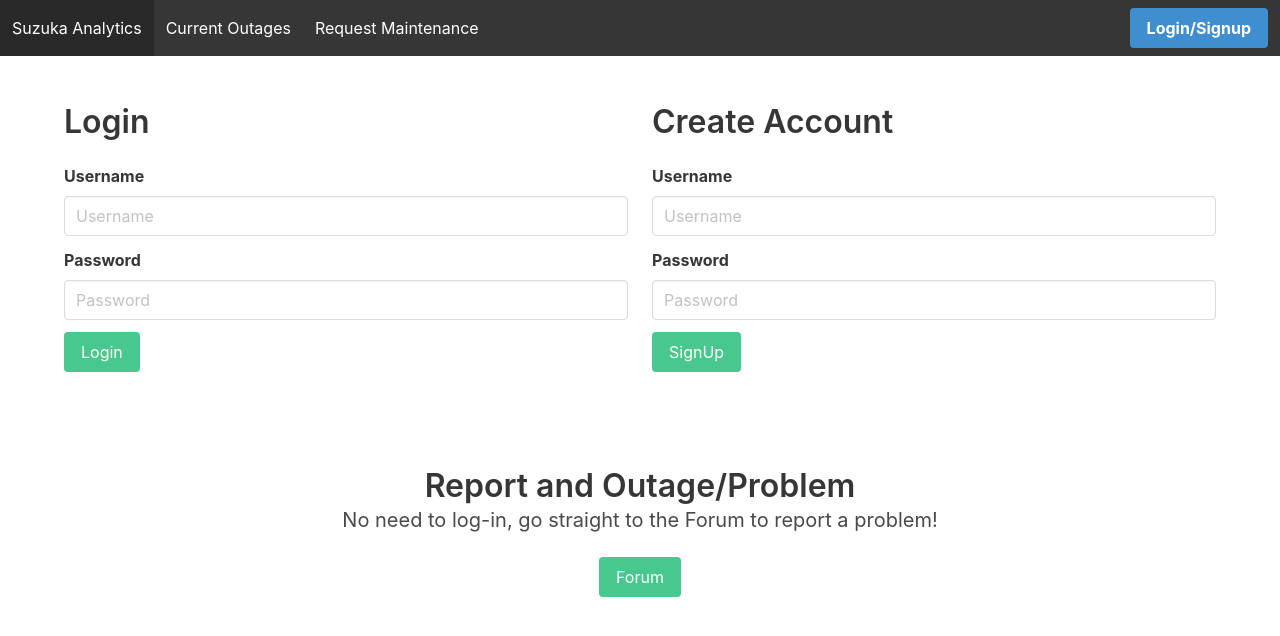
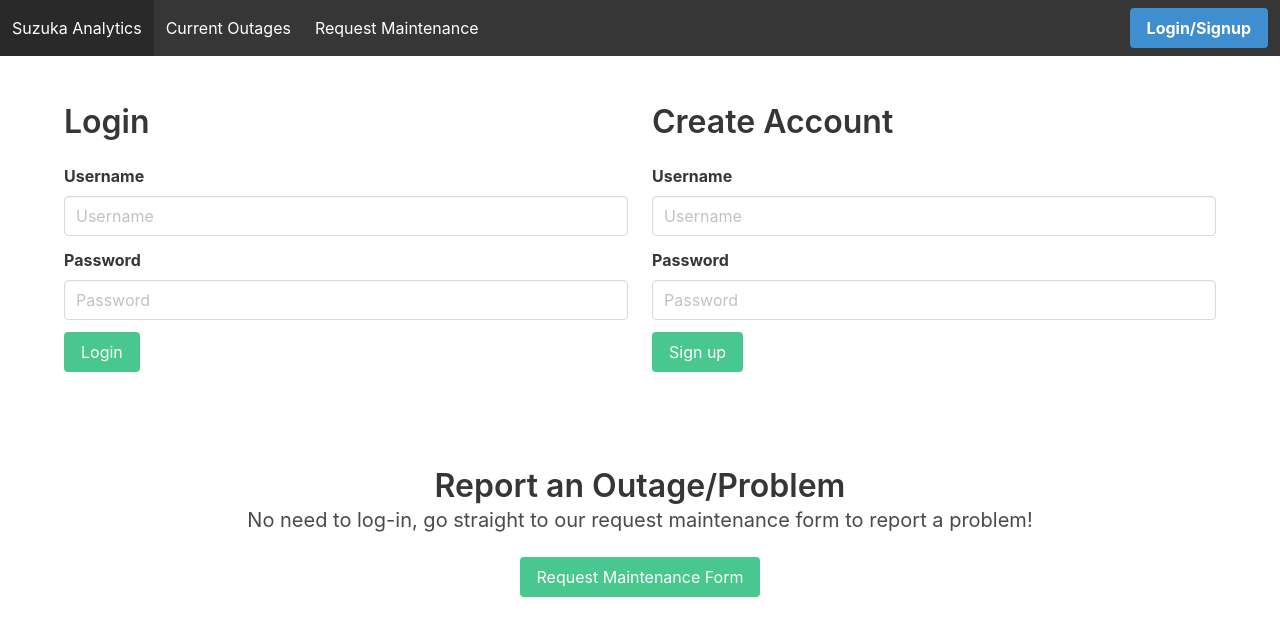
Before and after one commit to rrp316/426-project, a website: page site/login_signup.html in a window 1280 px wide. Drawn offline with nearby package versions, Linux system fonts and the light colour scheme; a web font is replaced by a local one.

Commit message:
changed login/signup page link to request maintenance form

```diff
--- a/site/login_signup.html
+++ b/site/login_signup.html
@@ -17,21 +17,6 @@
 
 <body>
     <div id="nav"></div>
-    <!--<section class="hero is-info is-fullheight">
-        <div class="hero-body">
-            <div class="container has-text-centered">
-                <h1 class="title">
-                    ToolBox
-                </h1>
-                <h2 class="subtitle">
-                    Login or SignUp Below
-                </h2>
-            </div>
-            <div class="arrow bounce">
-                <a class="fa fa-arrow-down fa-2x" href="#"></a>
-            </div>
-        </div>
-    </section>-->
     <section class="section">
         <div class="container">
             <div class="columns">
@@ -47,17 +32,10 @@
                         <div class="field">
                             <label class="label">Password</label>
                             <div class="control">
-                                <input class="input" type="password" id="password" placeholder="Password" name="password">
+                                <input class="input" type="password" id="password" placeholder="Password"
+                                    name="password">
                             </div>
                         </div>
-                        <!--<div class="field">
-                            <div class="control">
-                                <label class="checkbox">
-                                    <input type="checkbox" name="remember">
-                                    Remember login?
-                                </label>
-                            </div>
-                        </div>-->
                         <div class="field">
                             <div class="control">
                                 <button class="button is-success" id="Login">Login</button>
@@ -71,37 +49,21 @@
                         <div class="field">
                             <label class="label">Username</label>
                             <div class="control">
-                                <input class="input" type="text" placeholder="Username" id="createdusername" name="username">
+                                <input class="input" type="text" placeholder="Username" id="createdusername"
+                                    name="username">
                             </div>
                         </div>
                         <div class="field">
                             <label class="label">Password</label>
                             <div class="control">
-                                <input class="input" type="password" id="createdpassword" placeholder="Password" name="password">
+                                <input class="input" type="password" id="createdpassword" placeholder="Password"
+                                    name="password">
                             </div>
                         </div>
-                       <!-- <div class="field">
-                            <label class="label">Repeat Password</label>
-                            <div class="control">
-                                <input class="input" type="password" placeholder="Repeat Passwerd" name="password">
-                            </div>
-                        </div>-->
-
-                        <!--<div class="field">
-                            <label class="label">Account type</label>
-                            <div class="control">
-                                <div class="select">
-                                    <select name="accountType">
-                                        <option>Service Provider</option>
-                                        <option>Customer</option>
-                                    </select>
-                                </div>
-                            </div>
-                        </div>-->
 
                         <div class="field">
                             <div class="control">
-                                <button class="button is-success" id="SignUp">SignUp</button>
+                                <button class="button is-success" id="SignUp">Sign up</button>
                             </div>
                         </div>
                     </form>
@@ -112,14 +74,16 @@
     <section class="section">
         <div class="container has-text-centered">
             <h1 class="title">
-                Report and Outage/Problem
+                Report an Outage/Problem
             </h1>
             <h2 class="subtitle">
-                No need to log-in, go straight to the Forum to report a problem!
+                No need to log-in, go straight to our request maintenance form to report a problem!
             </h2>
             <div class="field has-text-centered">
                 <div class="control has-text-centered">
-                    <button class="button is-success" id="Forum">Forum</button>
+                    <a href="requestM.html" class="button is-success" id="requestMFormLoginPgBtn">
+                        Request Maintenance Form
+                    </a>
                 </div>
             </div>
         </div>
```
